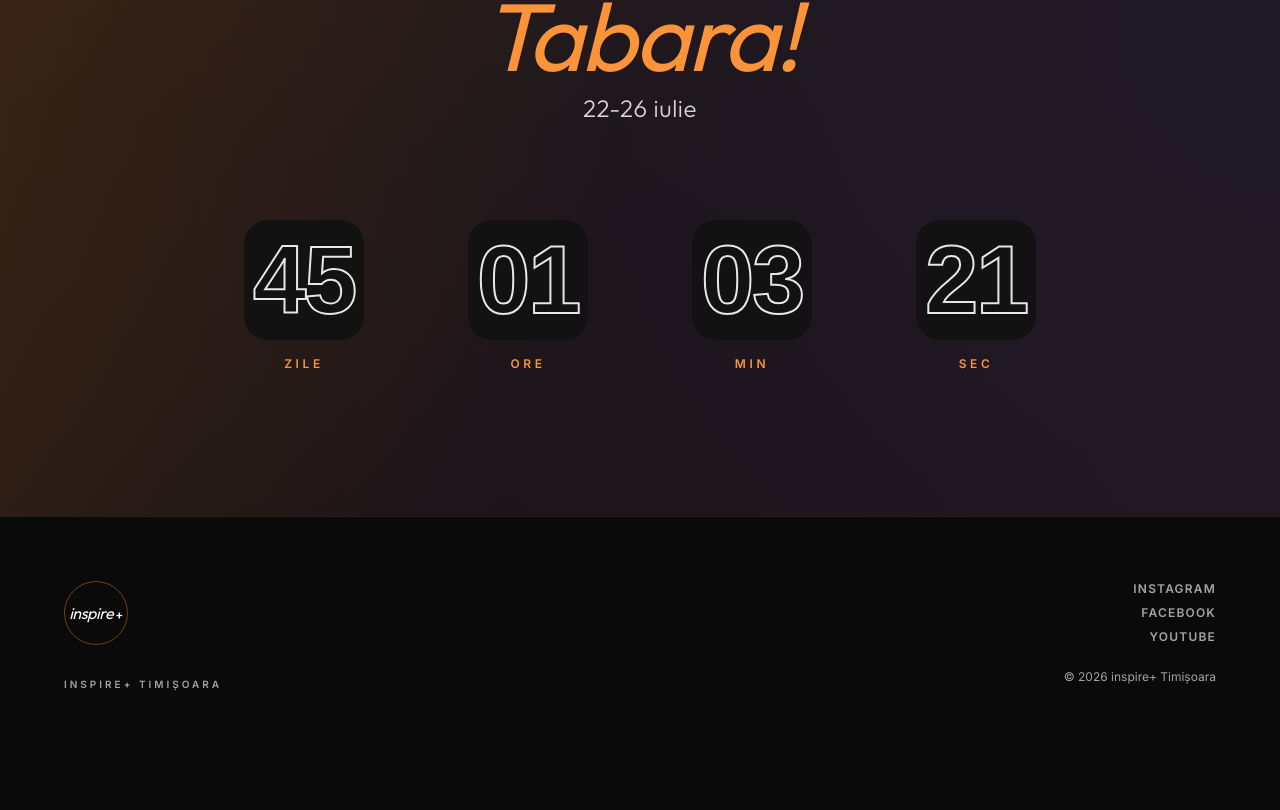
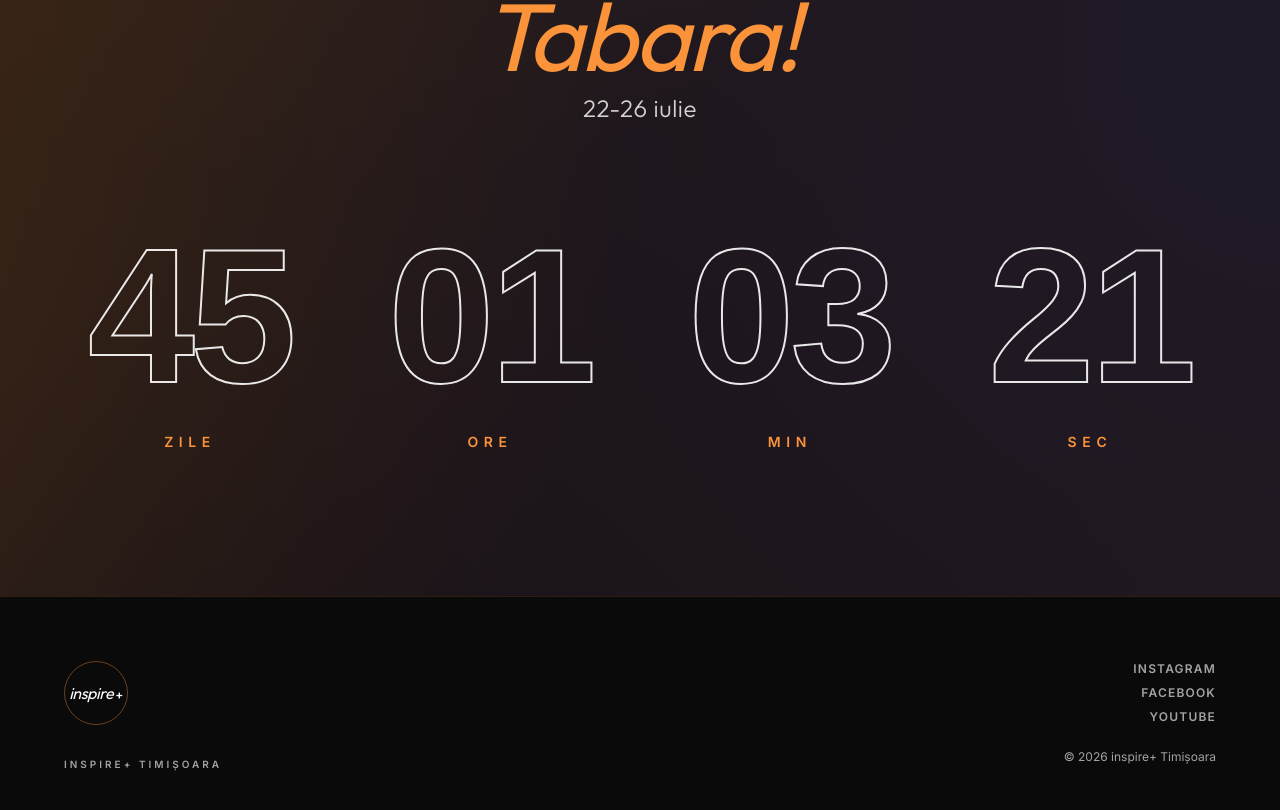
Before and after one commit to nathan05p/inspireWeb, a React (Vite) app in the folder inspireWeb-main/: page / in a window 1280 px wide. Shown: the part 8452-9262 px from the top of the page. Before the commit the page ends 9216 px from the top, so only its background shows below. Built offline with nearby package versions, Linux system fonts and the light colour scheme; a web font is replaced by a local one.

Commit message:
style(camp): remove boxes from countdown numbers, increase sizes and gaps

```diff
--- a/inspireWeb-main/src/pages/camp/Camp.tsx
+++ b/inspireWeb-main/src/pages/camp/Camp.tsx
@@ -118,12 +118,12 @@ function CountdownTimer({ targetDate }: { targetDate: string }) {
   }, [targetDate]);
 
   return (
-    <div className="flex items-center justify-center gap-2 sm:gap-4 md:gap-8 mt-10 sm:mt-16 mb-6 sm:mb-8 relative z-10 w-full max-w-4xl mx-auto px-4">
+    <div className="flex items-center justify-center gap-6 sm:gap-12 md:gap-20 lg:gap-24 mt-10 sm:mt-16 mb-6 sm:mb-8 relative z-10 w-full max-w-4xl mx-auto px-4">
       {Object.entries(timeLeft).map(([unit, value]) => (
-        <div key={unit} className="flex flex-col items-center flex-1">
-          <div className="bg-[#121212] rounded-3xl w-full aspect-square max-w-[72px] sm:max-w-[100px] md:max-w-[120px] flex items-center justify-center mb-3 sm:mb-4">
+        <div key={unit} className="flex flex-col items-center">
+          <div className="flex items-center justify-center mb-3 sm:mb-5">
             <span
-              className="text-4xl sm:text-6xl md:text-7xl lg:text-8xl tracking-tight font-bold tabular-nums"
+              className="text-6xl sm:text-8xl md:text-[10rem] lg:text-[12rem] tracking-tight font-bold tabular-nums leading-none"
               style={{
                 fontFamily: '"Unbounded", sans-serif',
                 WebkitTextStroke: '2px rgba(255, 255, 255, 0.9)',
@@ -133,7 +133,7 @@ function CountdownTimer({ targetDate }: { targetDate: string }) {
               {value.toString().padStart(2, '0')}
             </span>
           </div>
-          <span className="text-[10px] md:text-xs tracking-[0.3em] font-bold uppercase text-[#FA9339]">
+          <span className="text-xs md:text-sm tracking-[0.4em] font-bold uppercase text-[#FA9339]">
             {unit === 'days' ? 'Zile' : unit === 'hours' ? 'Ore' : unit === 'minutes' ? 'Min' : 'Sec'}
           </span>
         </div>
```
